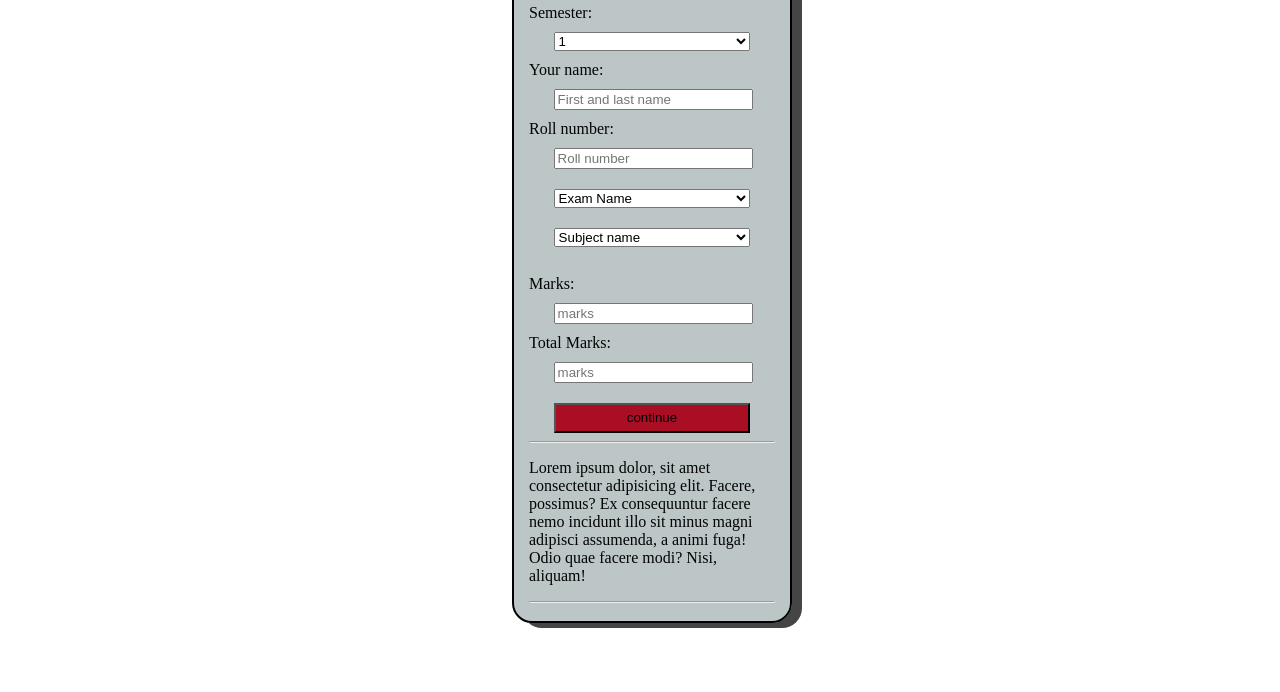
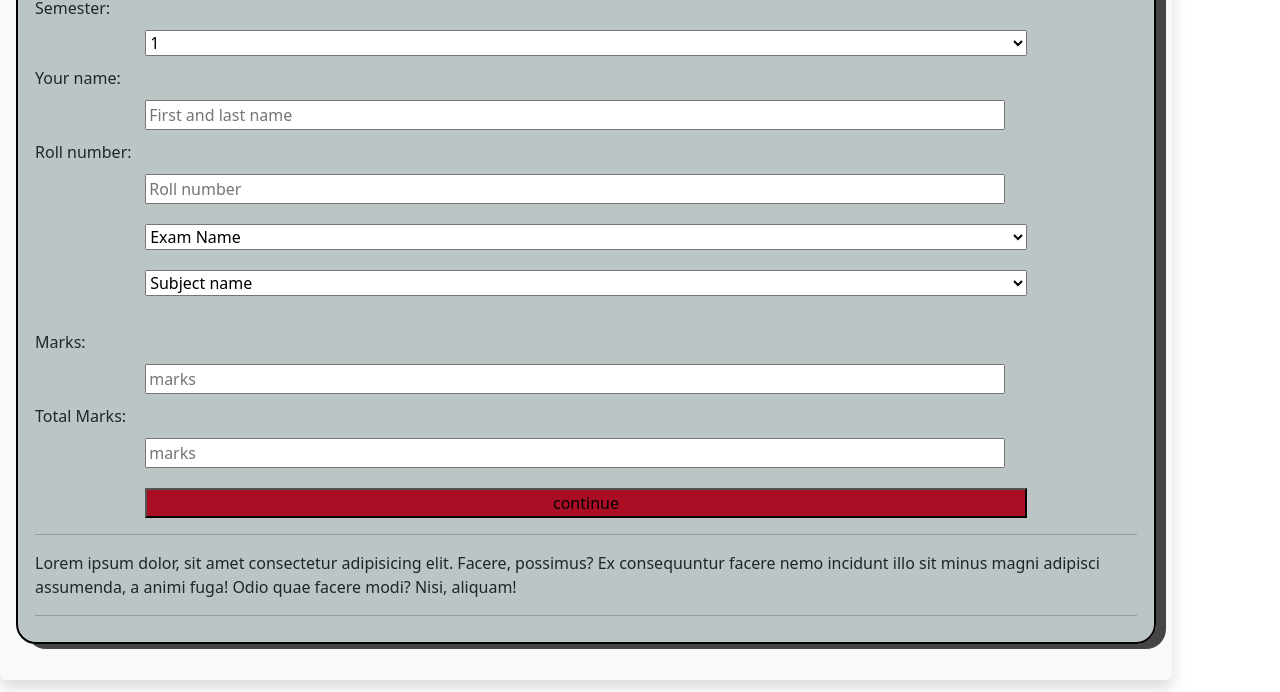
Before and after one commit to a19hu/examdemo.github.io, a plain HTML site: page index.html in a window 1280 px wide. Shown: the part 108-800 px from the top of the page. Drawn offline with nearby package versions, Linux system fonts and the light colour scheme.

Commit message:
Update index.html

```diff
--- a/index.html
+++ b/index.html
@@ -6,9 +6,10 @@
     <meta name="viewport" content="width=device-width, initial-scale=1.0">
     <title>EXAM</title>
     <link rel="stylesheet" href="exam.css">
+<link href="https://cdn.jsdelivr.net/npm/bootstrap@5.3.0-alpha3/dist/css/bootstrap.min.css" rel="stylesheet" integrity="sha384-KK94CHFLLe+nY2dmCWGMq91rCGa5gtU4mk92HdvYe+M/SXH301p5ILy+dN9+nJOZ" crossorigin="anonymous">
 </head>
 <body>
-
+    <div class="shadow p-3 mb-5 bg-body-tertiary rounded">
    <div class="container">
      <header class="head"> <h1>IIT Jodhpur</h1>
     <div>
@@ -67,7 +68,7 @@
 </div>
    </div>
 
-
+</div>
     <script>
         const scriptURL = 'https://script.google.com/macros/s/AKfycbwv8ddsJ3FWjtiaYGipyB1ayrJ44BQJR25I9K9Unthrtply8LI0JV2oWr49n9UxGDUS/exec'
             const form = document.forms['submit-to-google-sheet']
```
